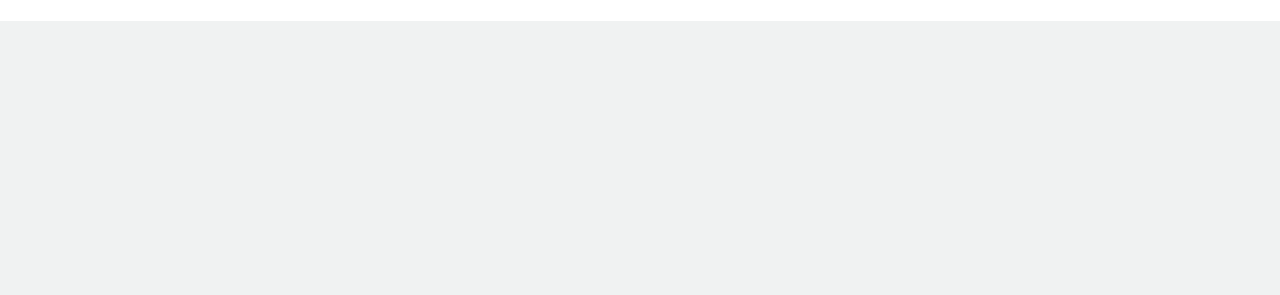
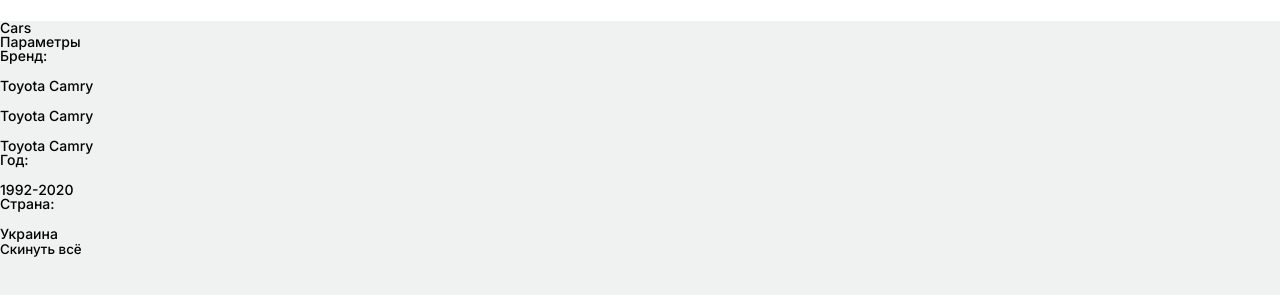
Before and after one commit to Daniil-gavrilooov/garage, a website: page app/index.html in a window 1280 px wide. Shown: the part 75-370 px from the top of the page. Drawn offline with Linux system fonts and the light colour scheme.

Commit message:
add HTML section(options)

```diff
--- a/app/index.html
+++ b/app/index.html
@@ -41,9 +41,91 @@
     <div class="wrapper">
         <aside class="sidebar">
             <h4 class="aside__title">
-
+                Cars
             </h4>
 
+            <section class="options">
+                <h5 class="options__title">
+                    Параметры
+                </h5>
+
+                <div class="options__brand">
+                    <p class="options__title options__title-brands">
+                        Бренд:
+                    </p>
+
+                    <div class="options__area options__area-brands">
+                        <div class="options__item options__item-brands">
+                            <button class="options__btn">
+                                <img src="" alt="">
+                            </button>
+
+                            <p class="options__text options__text-brands">
+                                Toyota Camry
+                            </p>
+                        </div>
+                        <div class="options__item options__item-brands">
+                            <button class="options__btn">
+                                <img src="" alt="">
+                            </button>
+
+                            <p class="options__text options__text-brands">
+                                Toyota Camry
+                            </p>
+                        </div>
+                        <div class="options__item options__item-brands">
+                            <button class="options__btn">
+                                <img src="" alt="">
+                            </button>
+
+                            <p class="options__text options__text-brands">
+                                Toyota Camry
+                            </p>
+                        </div>
+                    </div>
+                </div>
+
+                <div class="options__years">
+                    <p class="options__title options__title-years">
+                        Год:
+                    </p>
+
+                    <div class="options__area options__area-years">
+                        <div class="options__item options__item-years">
+                            <button class="options__btn">
+                                <img src="" alt="">
+                            </button>
+
+                            <p class="options__text options__text-years">
+                                1992-2020
+                            </p>
+                        </div>
+                    </div>
+                </div>
+
+                <div class="options__country">
+                    <p class="options__title options__title-country">
+                        Страна:
+                    </p>
+
+                    <div class="options__area options__area-country">
+                        <div class="options__item options__item-country">
+                            <button class="options__btn">
+                                <img src="" alt="">
+                            </button>
+
+                            <p class="options__text options__text-country">
+                                Украина
+                            </p>
+                        </div>
+                    </div>
+                </div>
+
+                <div class="options__cansel-btn">
+                    <button>Скинуть всё</button>
+                </div>
+
+            </section>
 
         </aside>
     </div>
--- a/app/scss/_sidebar.scss
+++ b/app/scss/_sidebar.scss
@@ -0,0 +1,3 @@
+.sidebar{
+
+}
--- a/app/scss/style.scss
+++ b/app/scss/style.scss
@@ -2,6 +2,7 @@
 @import '_reset';
 @import '_mixing';
 @import '_header';
+@import '_sidebar';
 
 body{
     font-family: 'Inter', sans-serif;
```
